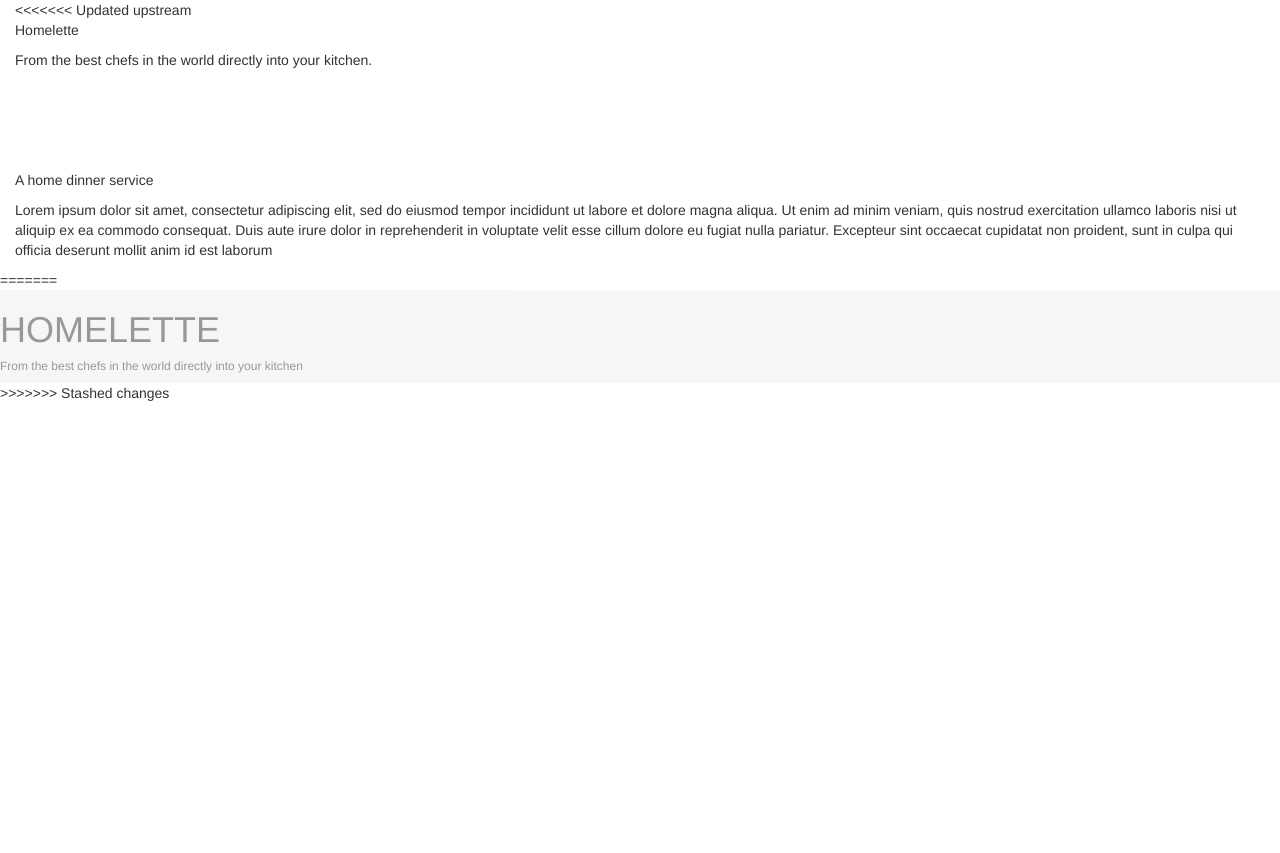
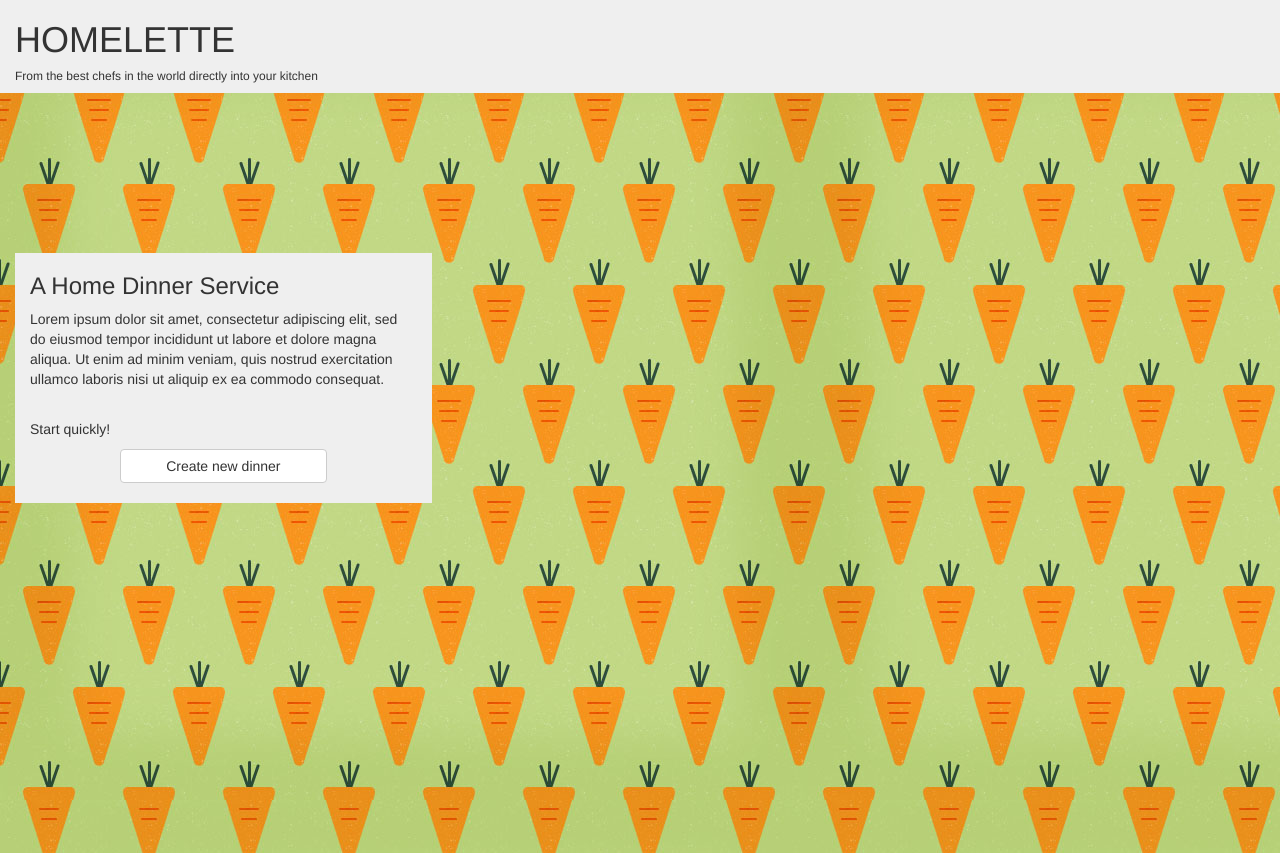
Before and after one commit to CLindstrom91/iprog-laboration-2, a plain HTML site: page home.html in a window 1280 px wide. Before the commit the page ends 800 px from the top, so only its background shows below. Drawn offline with nearby package versions, Linux system fonts and the light colour scheme; a script that the page names is missing.

Commit message:
Lite uppdateringar!

```diff
--- a/home.html
+++ b/home.html
@@ -12,27 +12,30 @@
 
   </head>
   <body>
-	<div class="container-fluid">
-<<<<<<< Updated upstream
-		<div id="header">
-        	<p id="title">Homelette</p>
-            <p id="sub">From the best chefs in the world directly into your kitchen.</p>
-        </div>
-        <div id="box">
-        	<p id="headline">A home dinner service</p>
-            <p id="text">Lorem ipsum dolor sit amet, consectetur adipiscing elit, sed do eiusmod tempor incididunt ut labore et dolore magna aliqua. Ut enim ad minim veniam, quis nostrud exercitation ullamco laboris nisi ut aliquip ex ea commodo consequat. Duis aute irure dolor in reprehenderit in voluptate velit esse cillum dolore eu fugiat nulla pariatur. Excepteur sint occaecat cupidatat non proident, sunt in culpa qui officia deserunt mollit anim id est laborum</p>
-        </div>
+	<div class="container-fluid" style="background-image: url('images/carrots.jpg');">
 
-	</div>
-=======
-   		<div class="row">
-			<div class="col-md-12" style="background-color:#efefef;opacity:0.5;filter: alpha(opacity=50);">
+	   <div class="row">
+			<div class="col-md-12" style="background-color:#efefef;">
 				<h1>HOMELETTE</h1><h6> From the best chefs in the world directly into your kitchen</h6>
              </div>
 		</div>
+        </br></br></br></br></br></br></br></br>
+        <div class="col-md-4" style="background-color:#efefef;">
+        	<h3 id="headline">A Home Dinner Service</h3>
+            <p id="text">Lorem ipsum dolor sit amet, consectetur adipiscing elit, sed do eiusmod tempor incididunt ut labore et dolore magna aliqua. Ut enim ad minim veniam, quis nostrud exercitation ullamco laboris nisi ut aliquip ex ea commodo consequat.</p>
+            </br>
+            <p>Start quickly!</p>
+            <center><input class="btn btn-default" onclick="next()" value="Create new dinner" style="margin:0% 0% 5% 0%;"></center>
+        </div>
+		<div id="footer" style="height:600px">
+        </div>
+	</div>
 
-     </div>
->>>>>>> Stashed changes
+    <script>
+function next() {
+    window.location.href = "index.html";
+}
+	</script>
 
     <!-- jQuery -->
     <script src="https://code.jquery.com/jquery.js"></script>
```
Also changed, not shown: index.html (+2 -2 lines), images/carrots.jpg (added).
